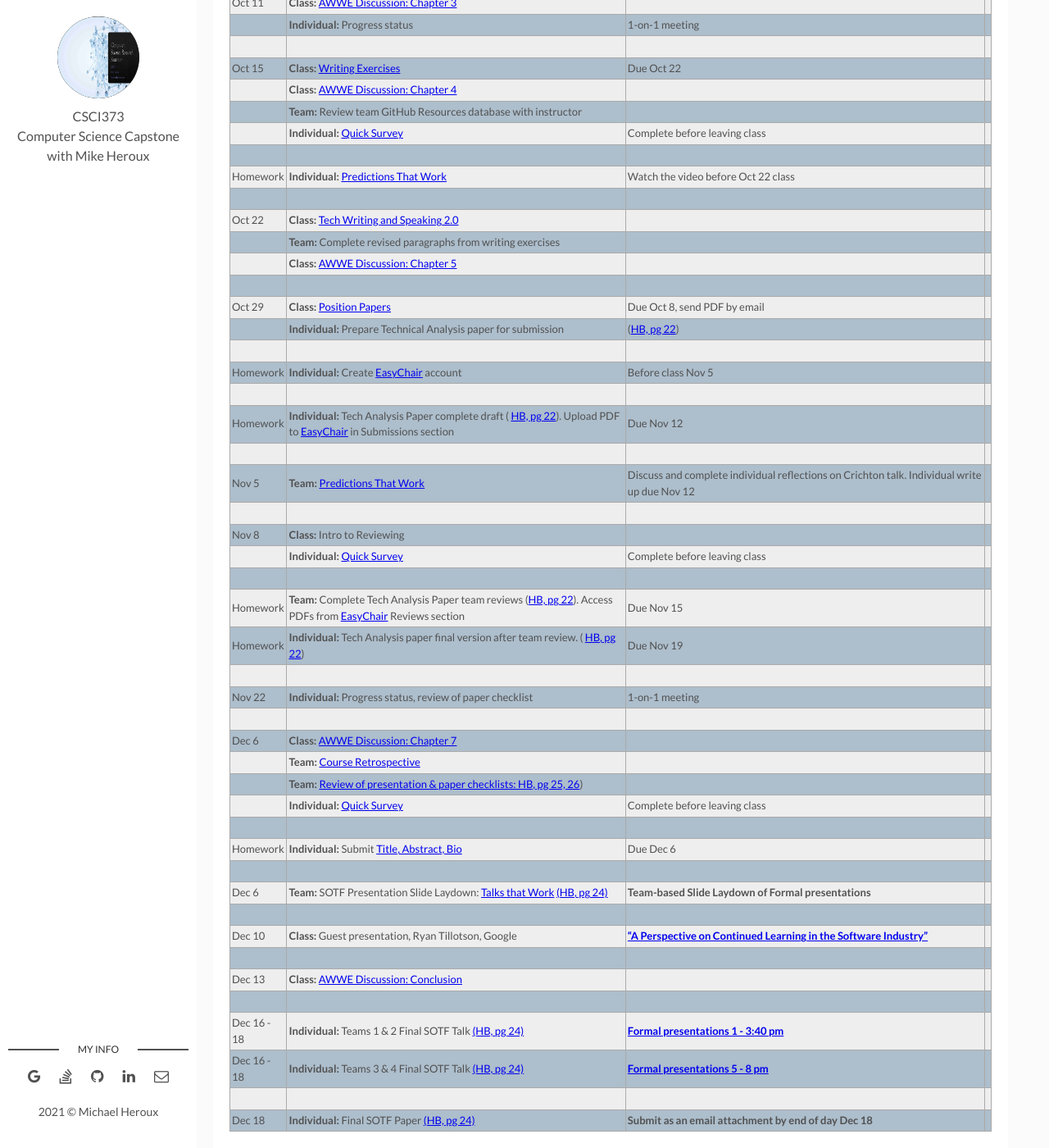
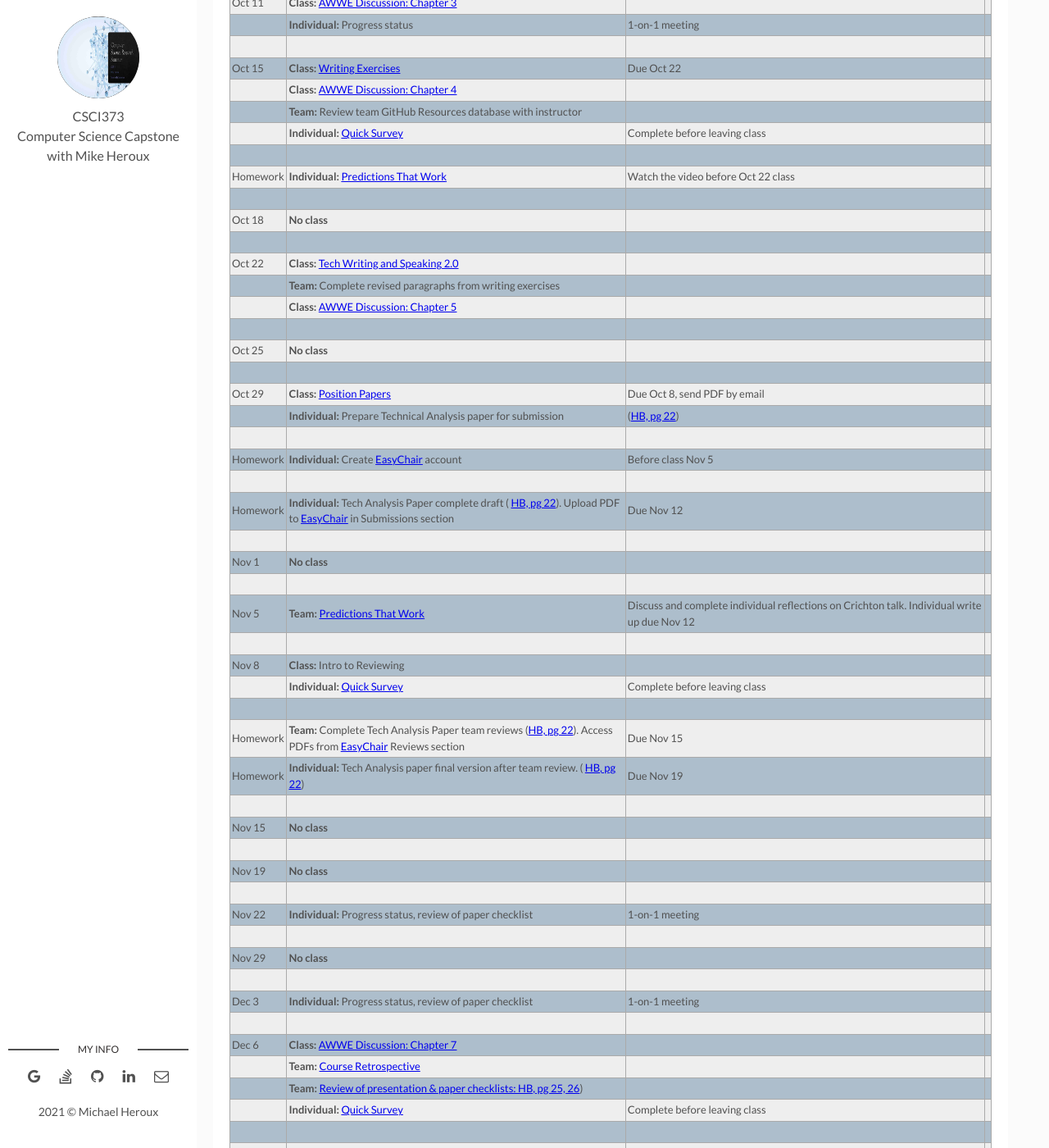
Before and after one commit to maherou/Teaching, a Jekyll site: the page built from files/CS373/2021-Fall-Class-Meeting-Schedule.md, in a window 1280 px wide and 1400 px high, scrolled down 2075 px. Shown: the whole window at 82% size. Built offline with Jekyll 4.4.1, drawn with Linux system fonts in a browser that asks for light colours.

Commit message:
Add no class dates

```diff
--- a/files/CS373/2021-Fall-Class-Meeting-Schedule.md
+++ b/files/CS373/2021-Fall-Class-Meeting-Schedule.md
@@ -84,9 +84,13 @@ location: "Collegeville, MN, USA"
 | | |
 | Homework | **Individual:** [Predictions That Work](https://collegeville.github.io/Scribe/PredictionsThatWork/) | Watch the video before Oct 22 class |
 | | |
+| Oct 18 | **No class** | |
+| | |
 | Oct 22 | **Class:** [Tech Writing and Speaking 2.0](./TechWritingSpeaking2.0.pdf) |
 | | **Team:** Complete revised paragraphs from writing exercises| |
 | | **Class:** [AWWE Discussion: Chapter 5](../AWWE-Discussion) | |
+| | |
+| Oct 25 | **No class** | |
 | | |
 | Oct 29 | **Class:** [Position Papers](https://collegeville.github.io/Scribe/PositionPapers/) | Due Oct 8, send PDF by email |
 | | **Individual:** Prepare Technical Analysis paper for submission | ([HB, pg 22](./CSCI373CourseHandbookLatestEdition.pdf)) |
@@ -94,6 +98,8 @@ location: "Collegeville, MN, USA"
 | Homework | **Individual:** Create [EasyChair](https://easychair.org/conferences/?conf=fall2021tap) account | Before class Nov 5 |
 | | |
 | Homework | **Individual:** Tech Analysis Paper complete draft ( [HB, pg 22](../CSCI373CourseHandbookLatestEdition.pdf)). Upload PDF to [EasyChair](https://easychair.org/conferences/?conf=fall2021tap) in Submissions section | Due Nov 12 |
+| | |
+| Nov 1 | **No class** | |
 | | |
 | Nov 5 | **Team:** [Predictions That Work](https://collegeville.github.io/Scribe/PredictionsThatWork/) | Discuss and complete individual reflections on Crichton talk. Individual write up due Nov 12|
 | | |
@@ -103,7 +109,15 @@ location: "Collegeville, MN, USA"
 | Homework | **Team:** Complete Tech Analysis Paper team reviews ([HB, pg 22](../CSCI373CourseHandbookLatestEdition.pdf)). Access PDFs from [EasyChair](https://easychair.org/conferences/?conf=fall2021tap) Reviews section | Due Nov 15 |
 | Homework | **Individual:** Tech Analysis paper final version after team review. ( [HB, pg 22](../CSCI373CourseHandbookLatestEdition.pdf)) | Due Nov 19 |
 | | |
+| Nov 15 | **No class** | |
+| | |
+| Nov 19 | **No class** | |
+| | |
 | Nov 22 | **Individual:** Progress status, review of paper checklist | 1-on-1 meeting |
+| | |
+| Nov 29 | **No class** | |
+| | |
+| Dec 3 | **Individual:** Progress status, review of paper checklist | 1-on-1 meeting |
 | | |
 | Dec 6 | **Class:** [AWWE Discussion: Chapter 7](../AWWE-Discussion) |  |
 | | **Team:** [Course Retrospective](https://collegeville.github.io/Scribe/Retrospectives/) |  |
```
